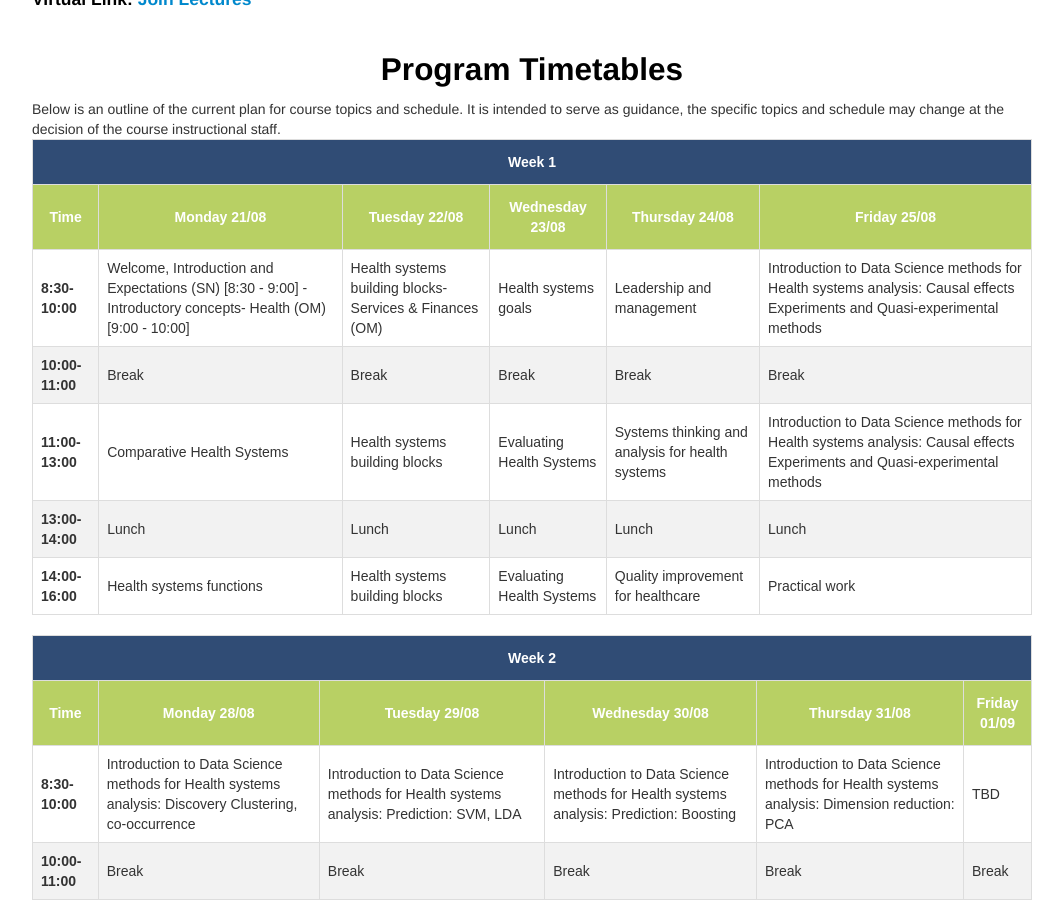
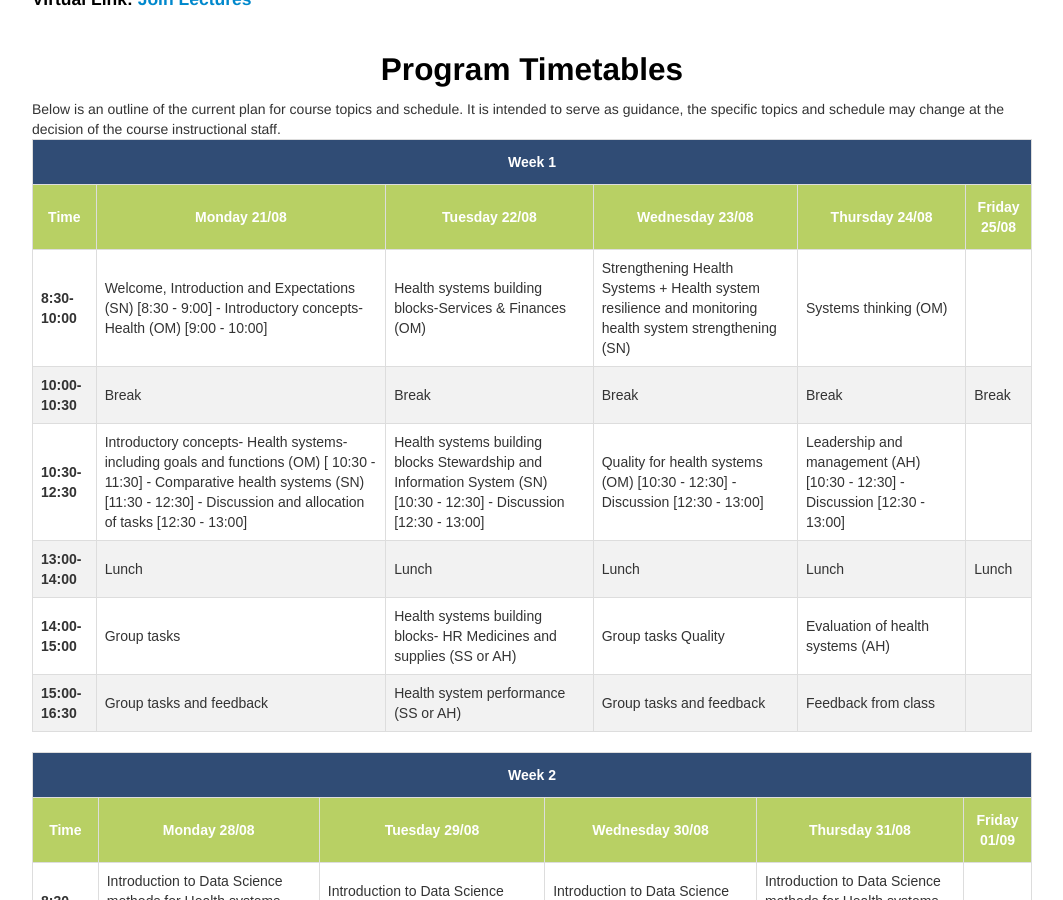
Before and after one commit to hscourseukzn/hscourseukzn.github.io, a Jekyll site: the page built from index.md, in a window 1280 px wide and 900 px high, scrolled down 563 px. Shown: the whole window, without its empty margins (108-1171 px from the left). Built offline with Jekyll 4.4.1, drawn with Linux system fonts in a browser that asks for light colours.

Commit message:
Update index.md

```diff
--- a/index.md
+++ b/index.md
@@ -223,12 +223,12 @@ Below is an outline of the current plan for course topics and schedule. It is in
     <td><b>8:30-10:00</b></td>
     <td>Welcome, Introduction and Expectations (SN) [8:30 - 9:00] - Introductory concepts- Health (OM) [9:00 - 10:00]</td>
     <td>Health systems building blocks-Services & Finances (OM)</td>
-    <td>Health systems goals</td>
-    <td>Leadership and management</td>
-    <td>Introduction to Data Science methods for Health systems analysis: Causal effects Experiments and Quasi-experimental methods</td>
+    <td>Strengthening Health Systems + Health system resilience and monitoring health system strengthening (SN)</td>
+    <td>Systems thinking (OM)</td>
+    <td> </td>
   </tr>
   <tr>
-    <td class="tg-amwm"><b>10:00-11:00</b></td>
+    <td class="tg-amwm"><b>10:00-10:30</b></td>
     <td class="tg-0lax">Break</td>
     <td class="tg-0lax">Break</td>
     <td class="tg-0lax">Break</td>
@@ -236,12 +236,12 @@ Below is an outline of the current plan for course topics and schedule. It is in
     <td class="tg-0lax">Break</td>
   </tr>
   <tr>
-    <td class="tg-amwm"><b>11:00-13:00</b></td>
-    <td class="tg-0lax">Comparative Health Systems</td>
-    <td class="tg-0lax">Health systems building blocks</td>
-    <td class="tg-0lax">Evaluating Health Systems</td>
-    <td class="tg-0lax">Systems thinking and analysis for health systems</td>
-    <td class="tg-0lax">Introduction to Data Science methods for Health systems analysis: Causal effects Experiments and Quasi-experimental methods</td>
+    <td class="tg-amwm"><b>10:30-12:30</b></td>
+    <td class="tg-0lax">Introductory concepts- Health systems- including goals and functions (OM) [ 10:30 - 11:30] - Comparative health systems (SN) [11:30 - 12:30] - Discussion and allocation of tasks [12:30 - 13:00]</td>
+    <td class="tg-0lax">Health systems building blocks Stewardship and Information System (SN) [10:30 - 12:30] - Discussion [12:30 - 13:00]</td>
+    <td class="tg-0lax">Quality for health systems (OM) [10:30 - 12:30] - Discussion [12:30 - 13:00]</td>
+    <td class="tg-0lax">Leadership and management (AH) [10:30 - 12:30] - Discussion [12:30 - 13:00]</td>
+    <td class="tg-0lax"></td>
   </tr>
   <tr>
     <td class="tg-amwm"><b>13:00-14:00</b></td>
@@ -252,12 +252,20 @@ Below is an outline of the current plan for course topics and schedule. It is in
     <td class="tg-0lax">Lunch</td>
   </tr>
   <tr>
-    <td class="tg-amwm"><b>14:00-16:00</b></td>
-    <td class="tg-0lax">Health systems functions</td>
-    <td class="tg-0lax">Health systems building blocks</td>
-    <td class="tg-0lax">Evaluating Health Systems</td>
-    <td class="tg-0lax">Quality improvement for healthcare</td>
-    <td class="tg-0lax">Practical work</td>
+    <td class="tg-amwm"><b>14:00-15:00</b></td>
+    <td class="tg-0lax">Group tasks</td>
+    <td class="tg-0lax">Health systems building blocks- HR Medicines and supplies (SS or AH)</td>
+    <td class="tg-0lax">Group tasks Quality</td>
+    <td class="tg-0lax">Evaluation of health systems (AH)</td>
+    <td class="tg-0lax"></td>
+  </tr>
+  <tr>
+    <td class="tg-amwm"><b>15:00-16:30</b></td>
+    <td class="tg-0lax">Group tasks and feedback</td>
+    <td class="tg-0lax">Health system performance (SS or AH)</td>
+    <td class="tg-0lax">Group tasks and feedback</td>
+    <td class="tg-0lax">Feedback from class</td>
+    <td class="tg-0lax"></td>
   </tr>
 
 </table>
```
